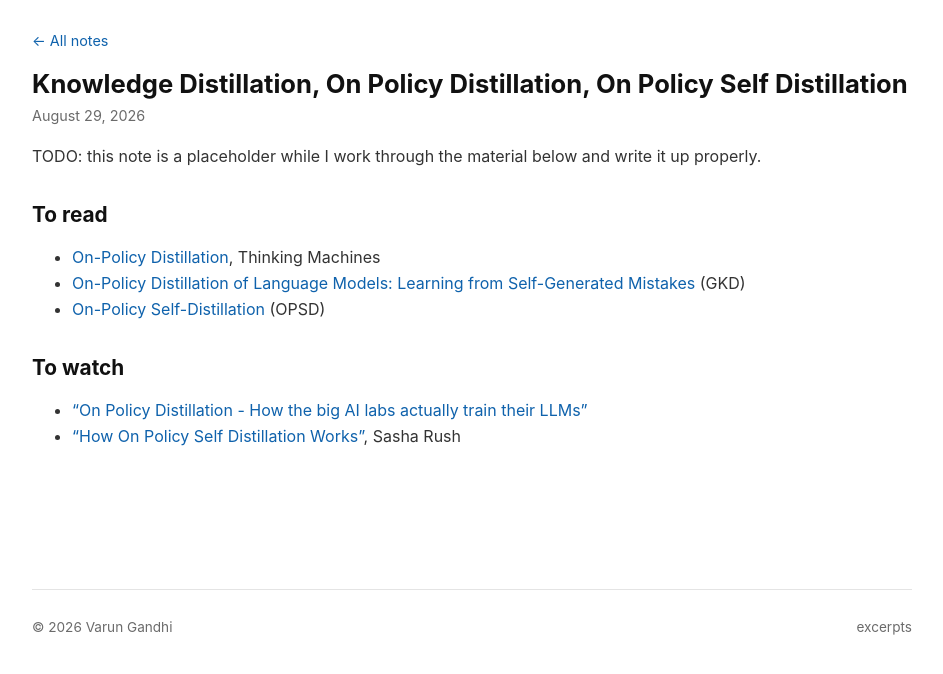
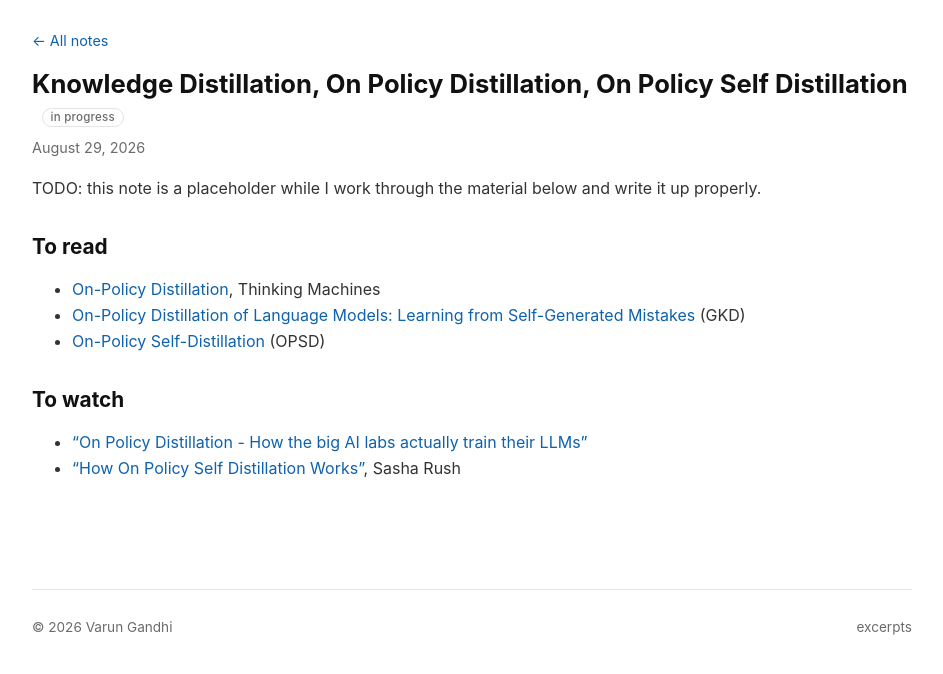
Before and after one commit to vgandhi13/vgandhi13.github.io, an Astro site: page /notes/knowledge-distillation in a window 1280 px wide. Shown: the part 62-736 px from the top of the page, without its empty margins (168-1111 px from the left). Built offline with nearby package versions, Linux system fonts and the light colour scheme; Astro itself is replaced by a stand-in of ours; some packages are replaced by stand-ins of ours.

Commit message:
Add a wip flag so unfinished notes are badged "in progress"
The distillation note is a reading-list stub, but nothing on /notes/
said so: a reader only found out after clicking in and hitting the
body TODO line.

- New optional `wip` frontmatter boolean, distinct from `draft`: draft
  unpublishes an entry entirely, wip publishes it and badges it.
- Renders as a pill next to the title in both the notes index and on
  the entry page.
- Set on knowledge-distillation.md.
- Documented in the publish-content skill, so future publishes reach
  for it, plus a CLAUDE.md note on the stale-dev-server symptom hit
  while verifying this (scoped CSS silently not applying, with the
  build behaving correctly).

Co-Authored-By: Claude Sonnet 5 <noreply@anthropic.com>

```diff
--- a/src/content.config.ts
+++ b/src/content.config.ts
@@ -7,6 +7,9 @@ const schema = z.object({
   date: z.coerce.date(), // created — never changes
   updated: z.coerce.date().optional(), // bumped on every content revision
   draft: z.boolean().default(false),
+  // still being written: publishes as normal but is badged "in progress", so a
+  // reader knows it's incomplete. `draft` hides an entry entirely; this doesn't.
+  wip: z.boolean().default(false),
 });
 
 const notes = defineCollection({
--- a/src/content/notes/knowledge-distillation.md
+++ b/src/content/notes/knowledge-distillation.md
@@ -2,6 +2,7 @@
 title: Knowledge Distillation, On Policy Distillation, On Policy Self Distillation
 description: A reading list in progress on knowledge distillation, on-policy distillation, and on-policy self-distillation.
 date: 2026-08-29
+wip: true
 ---
 
 TODO: this note is a placeholder while I work through the material below and write it up
--- a/src/layouts/Entry.astro
+++ b/src/layouts/Entry.astro
@@ -9,9 +9,10 @@ interface Props {
   description?: string;
   backHref: string;
   backLabel: string;
+  wip?: boolean;
 }
 
-const { title, date, updated, description, backHref, backLabel } = Astro.props;
+const { title, date, updated, description, backHref, backLabel, wip = false } = Astro.props;
 
 const fmt = (d: Date) =>
   // timeZone UTC: frontmatter dates parse as UTC midnight; local formatting shifts a day
@@ -27,7 +28,7 @@ const showUpdated = updated && fmt(updated) !== fmt(date);
 <Base title={`${title} · Varun Gandhi`} description={description}>
   <article>
     <p class="back"><a href={backHref}>← {backLabel}</a></p>
-    <h1>{title}</h1>
+    <h1>{title}{wip && <span class="wip-badge">in progress</span>}</h1>
     <p class="entry-date">
       {fmt(date)}{showUpdated && <span class="entry-updated"> · Updated {fmt(updated)}</span>}
     </p>
@@ -55,4 +56,19 @@ const showUpdated = updated && fmt(updated) !== fmt(date);
   .entry-updated {
     font-style: italic;
   }
+
+  /* sits on the h1, so it needs its own smaller/lighter type: inheriting the
+     heading's size and weight would read as part of the title itself */
+  .wip-badge {
+    display: inline-block;
+    vertical-align: middle;
+    margin-left: 0.6rem;
+    padding: 0.1rem 0.5rem;
+    border: 1px solid var(--border);
+    border-radius: 999px;
+    font-size: 0.72rem;
+    font-weight: 500;
+    letter-spacing: 0.02em;
+    color: var(--text-muted);
+  }
 </style>
--- a/src/pages/notes/[...id].astro
+++ b/src/pages/notes/[...id].astro
@@ -16,6 +16,7 @@ const { Content } = await render(note);
   date={note.data.date}
   updated={note.data.updated}
   description={note.data.description}
+  wip={note.data.wip}
   backHref="/notes/"
   backLabel="All notes"
 >
--- a/src/pages/notes/index.astro
+++ b/src/pages/notes/index.astro
@@ -22,6 +22,7 @@ const notes = (await getCollection('notes', ({ data }) => !data.draft)).sort(
     {notes.map((note) => (
       <li>
         <a href={`/notes/${note.id}/`}>{note.data.title}</a>
+        {note.data.wip && <span class="wip-badge">in progress</span>}
         <span class="date">
           {note.data.date.toLocaleDateString('en-US', {
             year: 'numeric',
@@ -54,6 +55,18 @@ const notes = (await getCollection('notes', ({ data }) => !data.draft)).sort(
     border-bottom: 1px solid var(--border);
   }
 
+  .wip-badge {
+    flex-shrink: 0;
+    margin-right: auto;
+    padding: 0.05rem 0.45rem;
+    border: 1px solid var(--border);
+    border-radius: 999px;
+    font-size: 0.7rem;
+    letter-spacing: 0.02em;
+    color: var(--text-muted);
+    white-space: nowrap;
+  }
+
   .date {
     color: var(--text-muted);
     font-size: 0.9rem;
```
Also changed, not shown: CLAUDE.md (+7 -0 lines), .claude/skills/publish-content/SKILL.md.
